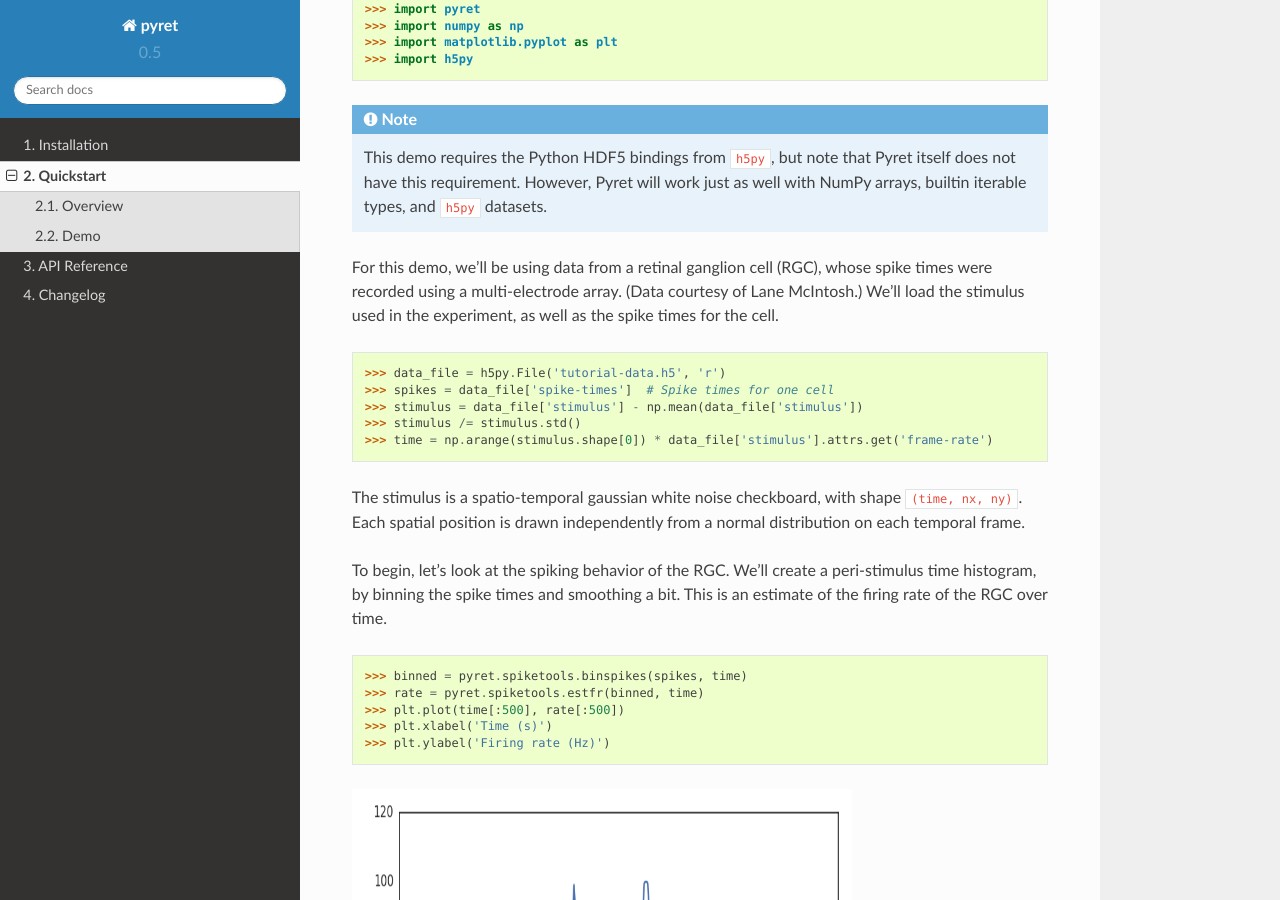
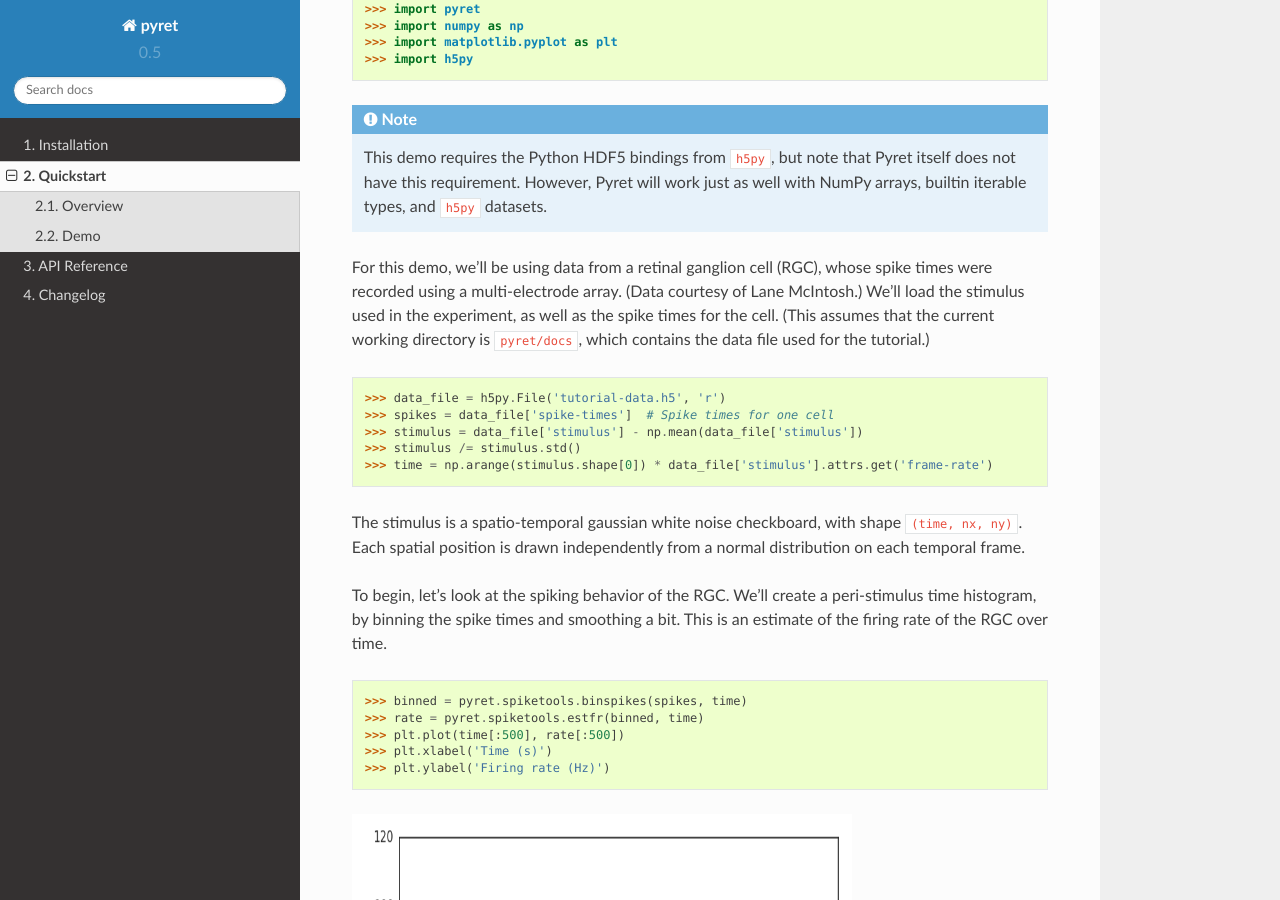
Before and after one commit to baccuslab/pyret, a Sphinx documentation site: the page built from docs/quickstart.rst, in a window 1280 px wide and 900 px high, scrolled down 725 px. Built offline with Sphinx 7.4.7 and the Read the Docs theme 2.0.0, drawn with Linux system fonts in a browser that asks for light colours.

Commit message:
Adds note about directory containing tutorial data used in demo in quickstart.rst.

```diff
--- a/docs/quickstart.rst
+++ b/docs/quickstart.rst
@@ -38,7 +38,9 @@ import the relevant modules.
 
 For this demo, we'll be using data from a retinal ganglion cell (RGC), whose spike times were
 recorded using a multi-electrode array. (Data courtesy of Lane McIntosh.) We'll load the
-stimulus used in the experiment, as well as the spike times for the cell.
+stimulus used in the experiment, as well as the spike times for the cell. (This assumes
+that the current working directory is ``pyret/docs``, which contains the data file
+used for the tutorial.)
 
     >>> data_file = h5py.File('tutorial-data.h5', 'r')
     >>> spikes = data_file['spike-times']  # Spike times for one cell
```
